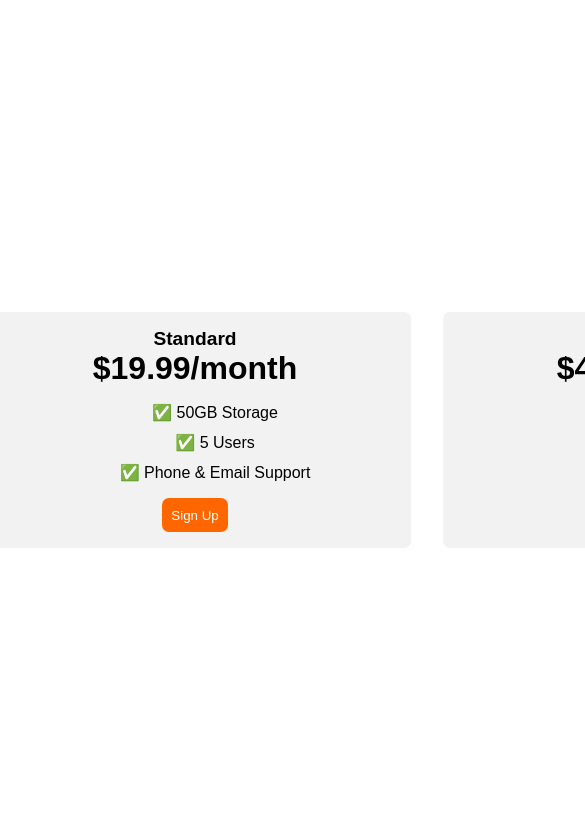
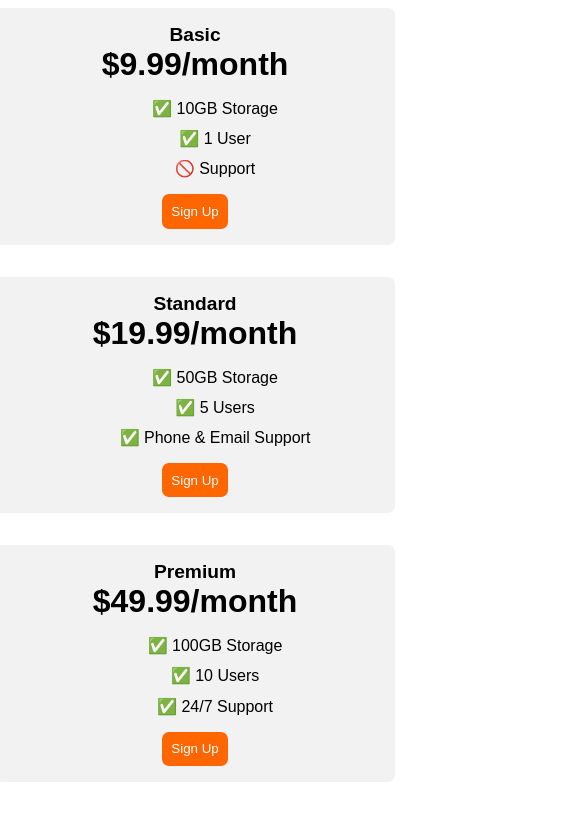
Before and after one commit to solomzi-dev/pricing_table_24, a plain HTML site: page index.html in a window 390 px wide. Shown: the top 820 px of the page, 585 px wide, since content can reach past the window. Drawn offline with Linux system fonts and the light colour scheme; a web font is replaced by a local one.

Commit message:
Add responsiveness
Change flex-direction to column at 1000px
Set the height of the flex container to 100% at 1000px

```diff
--- a/index.html
+++ b/index.html
@@ -9,9 +9,14 @@
       rel="stylesheet"
     />
     <style>
+
+      * {
+        box-sizing: border-box;
+      }
+
       body {
         font-family: "Sono", sans-serif;
-        height: 100vh;
+        /* height: 100vh; */
       }
 
       .plan-features {
@@ -20,6 +25,8 @@
 
       .plan-title, .plan-price {
         font-weight: bold;
+        padding: 0;
+        margin: 0;
       }
 
       .plan-title {
@@ -43,9 +50,8 @@
         padding: 1rem;
         border-radius: 7px;
         text-align: center;
-        flex-basis: 400px;
-        min-width: 250px;
-        flex-shrink: 0;
+        width: 400px;
+        flex: 1;
       }
 
       .pricing-plan li {
@@ -61,8 +67,12 @@
       }
 
       /* Hint: What can you do with a media query and flexbox? */
-      @media (max-width: 1250px) {
+      @media (max-width: 1000px) {
+      .pricing-container {
+        flex-direction: column;
+        height: 100%;
       }
+    }
     </style>
   </head>
 
```
